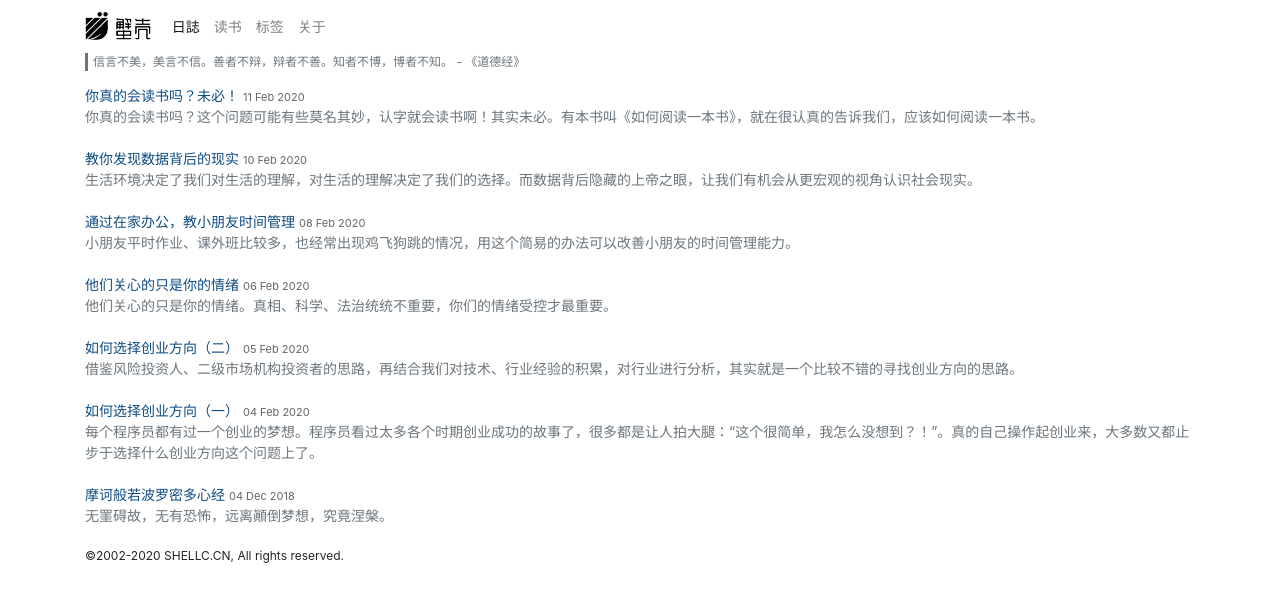
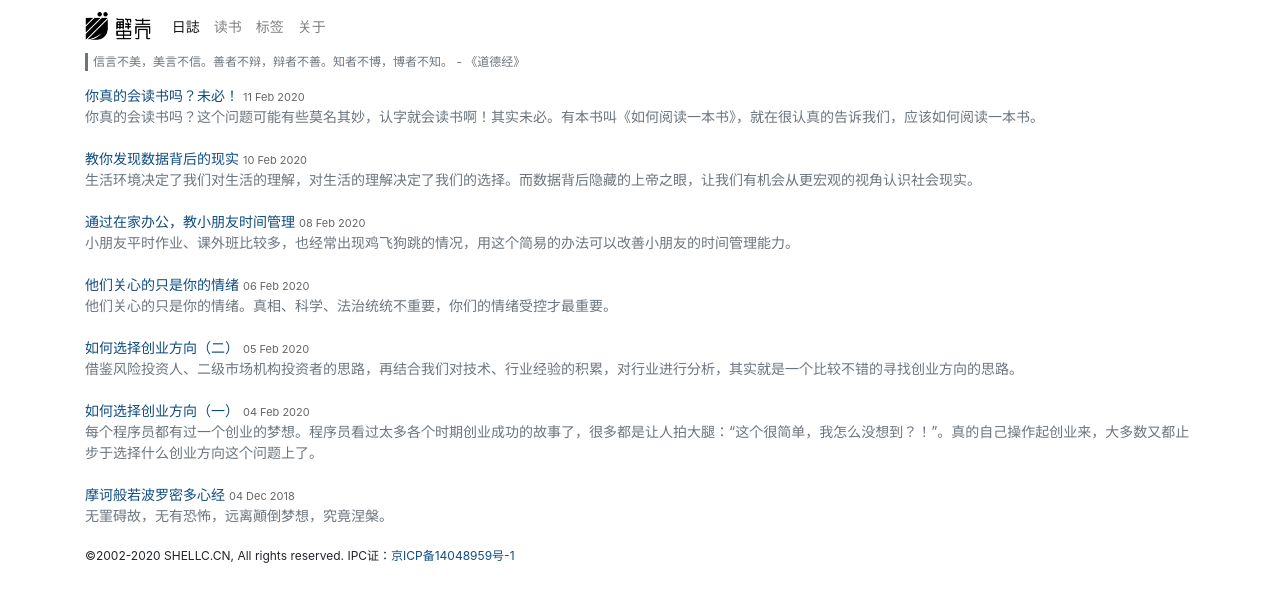
Before and after one commit to shellc/shellc.github.io, a Jekyll site: the page built from index.html, in a window 1280 px wide. Shown: the top 602 px of the page. Built offline with Jekyll 4.4.1, drawn with Linux system fonts in a browser that asks for light colours.

Commit message:
add IPC code

```diff
--- a/_layouts/default.html
+++ b/_layouts/default.html
@@ -23,7 +23,7 @@
       </div>
 
       <div class="container">
-         <p class="footer">&copy;2002-2020 SHELLC.CN, All rights reserved.</p>
+         <p class="footer">&copy;2002-2020 SHELLC.CN, All rights reserved. IPC证：<a href="" target="_blank">京ICP备14048959号-1</a></p>
       </div>
   </body>
 </html>
```
